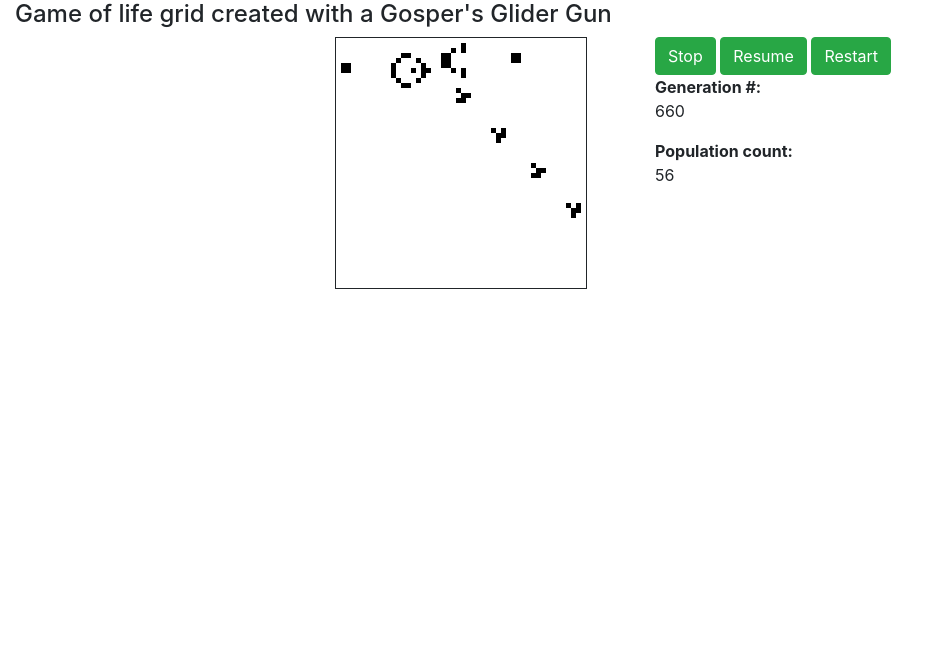
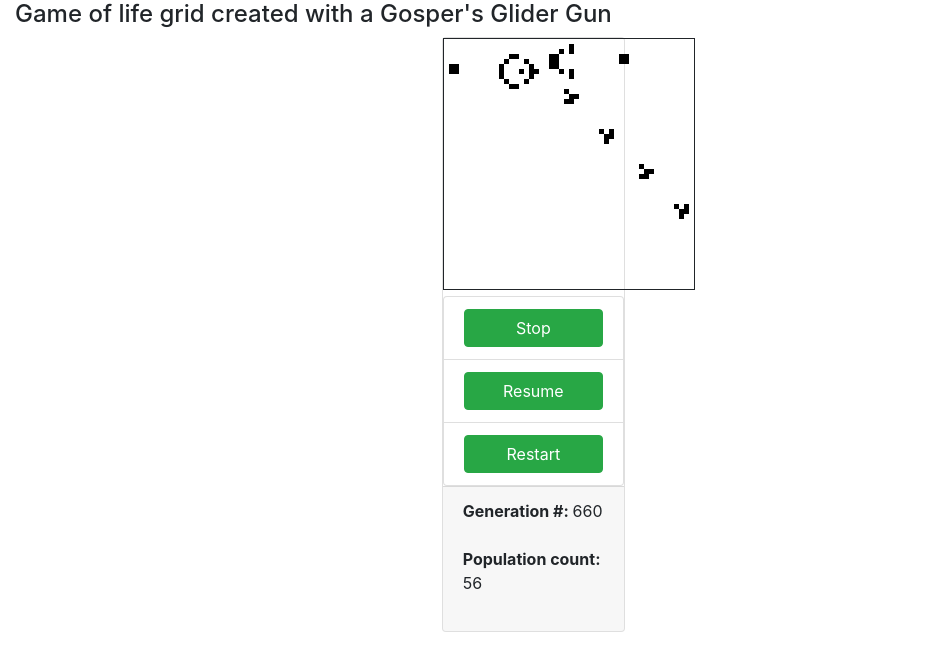
Before and after one commit to gbmcarlos/game-of-life-js, a PHP site: template www/app/templates/gosper-glider-gun.twig in a window 1280 px wide. Shown: the top 671 px of the page, without its empty margins (0-938 px from the left). Run offline with PHP 8.4, Linux system fonts and the light colour scheme; the template is opened without the code that fills it, so the values that code supplies are empty; some libraries are stand-ins or nearby versions.

Commit message:
card structure with the canvas container, the controls and the counters moved to a sperate tempalte, resued in the random and the gliders gun pages

```diff
--- /dev/null
+++ b/www/app/templates/game-panel.twig
@@ -0,0 +1,18 @@
+<div class="card">
+    <div class="card-igm-top" id="grid-container"></div>
+    <ul class="list-group">
+        <li class="list-group-item">
+            <button type="button" class="btn btn-success btn-block" id="stopBtn">Stop</button>
+        </li>
+        <li class="list-group-item">
+            <button type="button" class="btn btn-success btn-block" id="resumeBtn">Resume</button>
+        </li>
+        <li class="list-group-item">
+            <button type="button" class="btn btn-success btn-block" id="restartBtn">Restart</button>
+        </li>
+    </ul>
+    <div class="card-footer">
+        <p><b>Generation #: </b><label id="generationLabel"></label></p>
+        <p><b>Population count: </b><label id="countLabel"></label></p>
+    </div>
+</div>
--- a/www/app/templates/gosper-glider-gun.twig
+++ b/www/app/templates/gosper-glider-gun.twig
@@ -4,16 +4,13 @@
 
 {% block content %}
     <h4>Game of life grid created with a Gosper's Glider Gun</h4>
-    <div class="row">
-        <div class="offset-md-3 col-md-3 col-sm-12" id="grid-container"></div>
-        <div class="col-md-3 col-sm-12">
-            <button type="button" class="btn btn-success" id="stopBtn">Stop</button>
-            <button type="button" class="btn btn-success" id="resumeBtn">Resume</button>
-            <button type="button" class="btn btn-success" id="restartBtn">Restart</button>
-            <b>Generation #:</b>
-            <p id="generationLabel"></p>
-            <b>Population count:</b>
-            <p id="countLabel"></p>
+    <div class="row align-items-center">
+        <div class="offset-md-4 col-md-2">
+            <div class="container">
+                <div class="row">
+                    {% include 'game-panel.twig' %}
+                </div>
+            </div>
         </div>
     </div>
 {% endblock %}
```
Also changed, not shown: www/app/templates/random-pattern.twig (+1 -18 lines).
